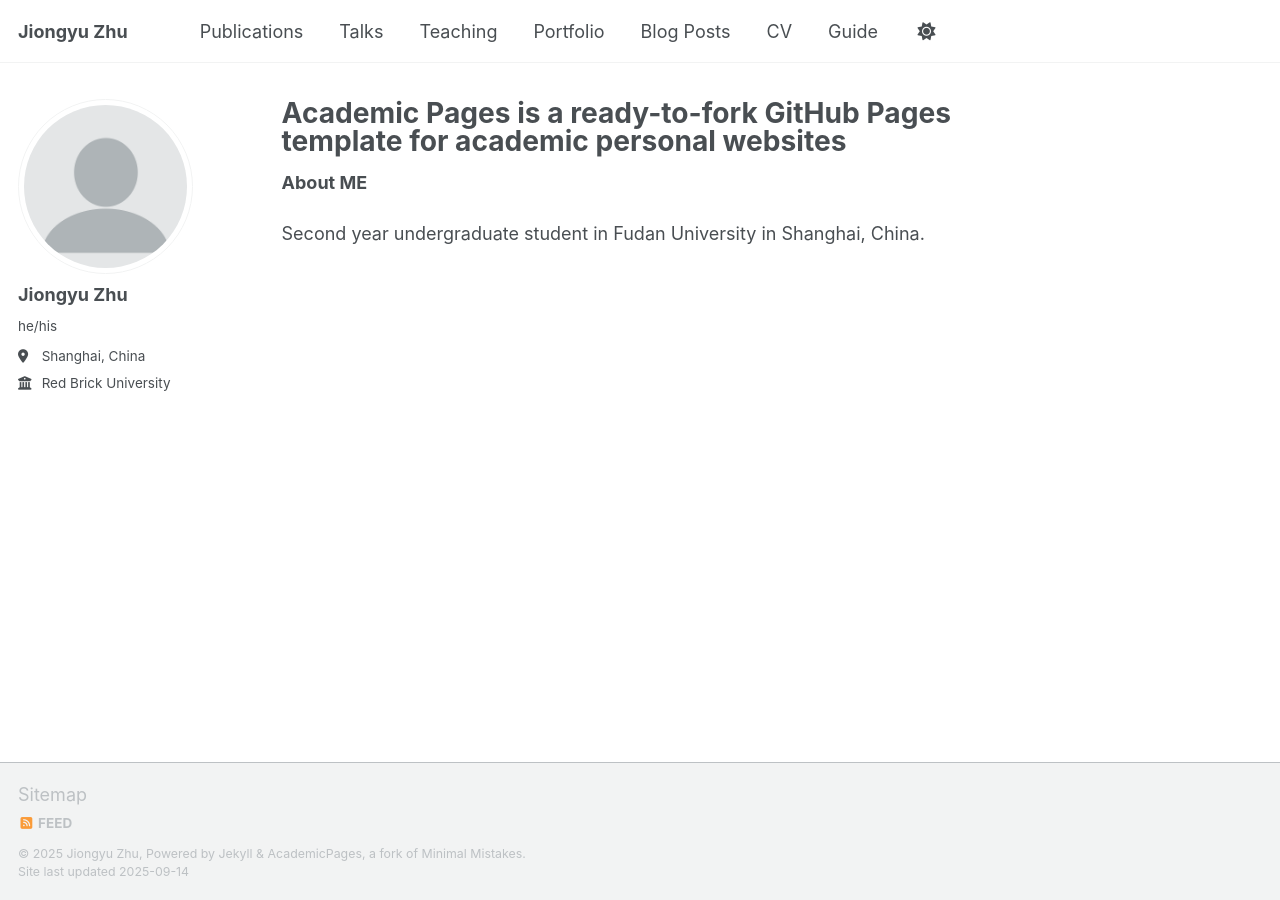
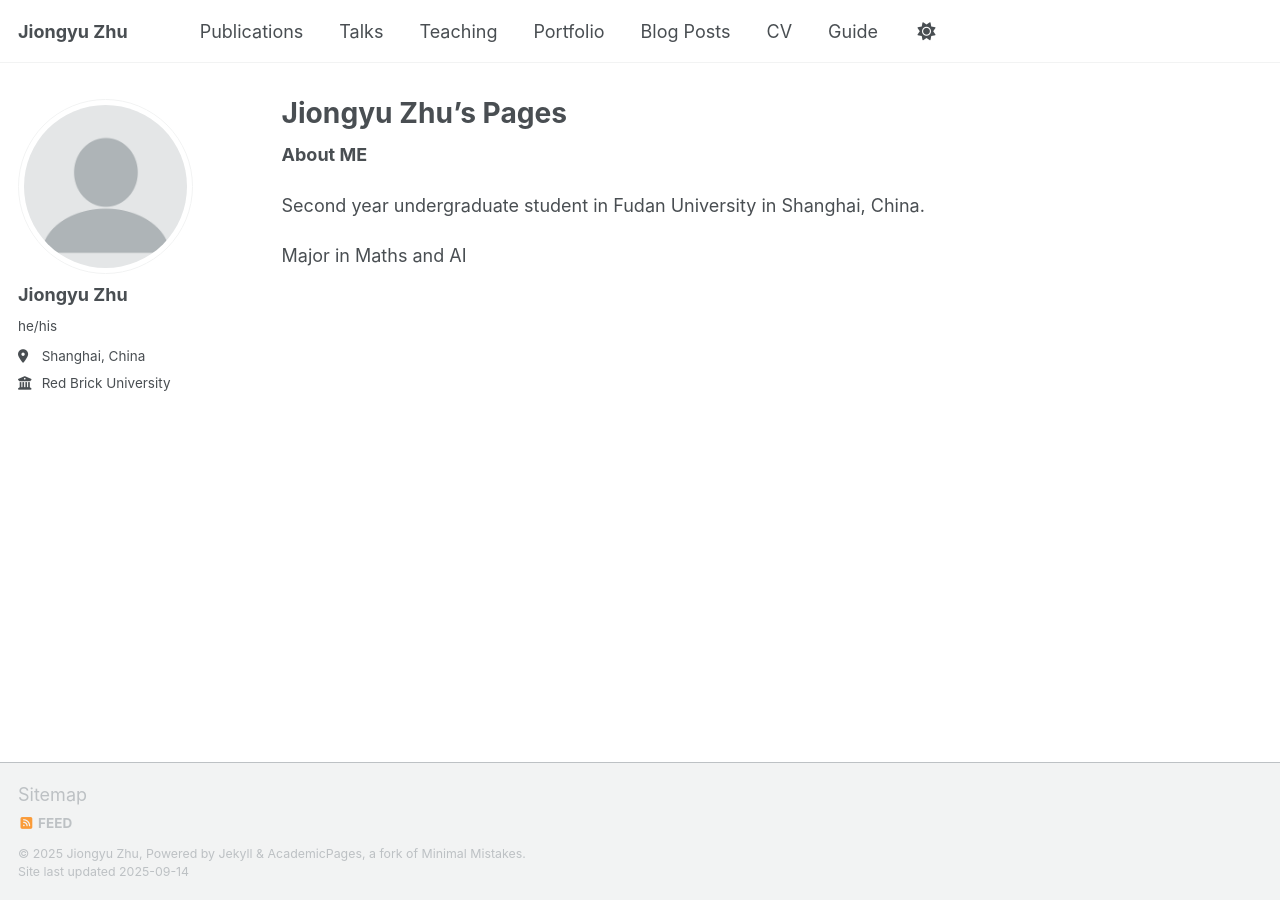
Before and after one commit to JohnJoeZhu/JohnJoeZhu.github.io, a Jekyll site: the page built from _pages/about.md, in a window 1280 px wide. Built offline with Jekyll 4.4.1, drawn with Linux system fonts in a browser that asks for light colours; a script that is not in the unit is left out.

Commit message:
about.md

```diff
--- a/_pages/about.md
+++ b/_pages/about.md
@@ -1,6 +1,6 @@
 ---
 permalink: /
-title: "Academic Pages is a ready-to-fork GitHub Pages template for academic personal websites"
+title: "Jiongyu Zhu's Pages"
 author_profile: true
 redirect_from:
   - /about/
@@ -11,3 +11,5 @@ redirect_from:
 **About ME**
 
 Second year undergraduate student in Fudan University in Shanghai, China.
+
+Major in Maths and AI
```
